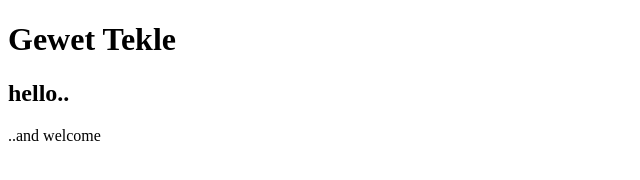
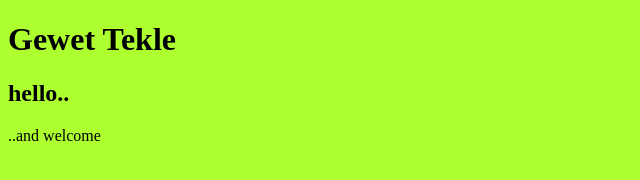
Before and after one commit to gewet/gewettekle, a plain HTML site: page index.html in a window 1280 px wide. Shown: the whole page, without its empty margins (0-640 px from the left). Drawn offline with Linux system fonts and the light colour scheme.

Commit message:
changed background color

```diff
--- /dev/null
+++ b/css/site.css
@@ -0,0 +1,3 @@
+body{
+	background-color: greenyellow;
+}
--- a/index.html
+++ b/index.html
@@ -4,6 +4,7 @@
 	<meta charset="utf-8">
 	<meta name="viewport" content="width=device-width, initial-scale=1">
 	<title>Gewet Tekle</title>
+	<link rel="stylesheet" type="text/css" href="css/site.css">
 </head>
 <body>
 <h1>Gewet Tekle</h1>
```
